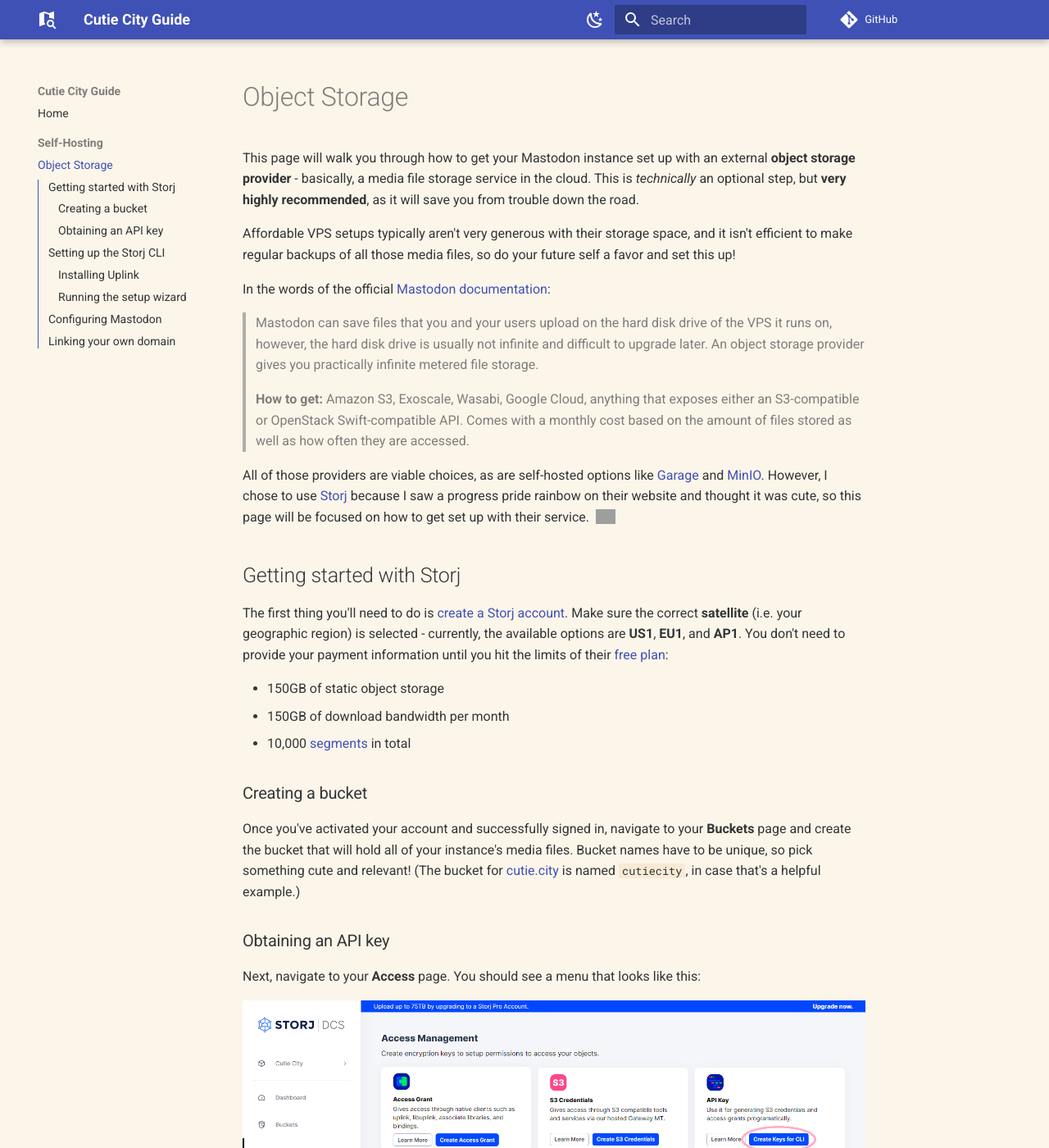
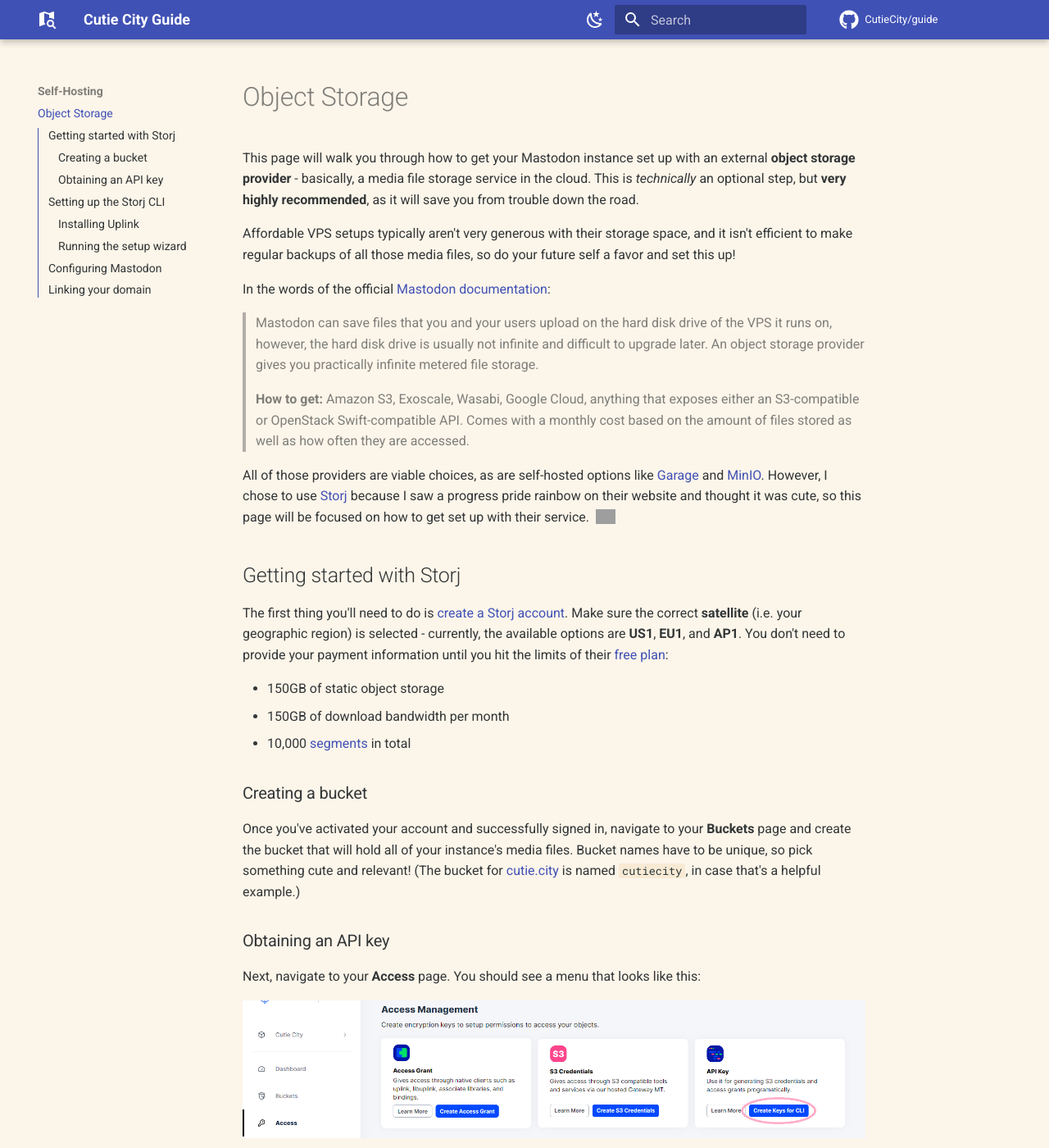
Before and after one commit to CutieCity/guide, an MkDocs documentation site: the page built from docs/self-hosting/object-storage.md, in a window 1280 px wide and 1400 px high. Shown: the whole window at 82% size. Built offline with MkDocs 1.6.1 and Material for MkDocs 9.7.7, drawn with Linux system fonts in a browser that asks for light colours; comment, search, counter and statistics services are not loaded; some of the changed text lies outside the part shown; grey boxes are pictures that could not be loaded.

```diff
--- a/docs/self-hosting/object-storage.md
+++ b/docs/self-hosting/object-storage.md
@@ -68,26 +68,35 @@ shown the resulting **Satellite Address** and **API Key**, but don't worry about
 using them right now - just click "Download .txt" and put the file somewhere
 safe.
 
-<div class="grid" markdown>
-<figure markdown>
+<div class="grid two-columns" style="margin-bottom: 0;" markdown>
+<figure style="width: 100%;" markdown>
 
 ![](/images/storj-create-key.png "Screenshot of the "Create Access" modal
 dialog. The type is set to "API Access", the name is set to "Kiki" (but this is
 unimportant), and the checkbox for "All" permissions is checked and circled in
 pink. The remaining options are untouched, and display their default
-values."){.image-preview data-gallery="storj-key"}
+values."){.preview data-gallery="storj-key" style="object-position: 0 42%;"}
 
 </figure>
-<figure markdown>
+<figure style="width: 100%;" markdown>
 
 ![](/images/storj-download-key.png "Screenshot of the success dialog displayed
-after clicking the "Create Keys" button in the previous image. The "Satellite
-Address" and "API Key" are visible - but don't worry, I've deleted this
-particular key! At the bottom, there is a large blue button labeled "Download
-.txt". It's circled in pink."){.image-preview data-gallery="storj-key"}
+after clicking the "Create Keys" button in the previous image. At the bottom,
+there is a large blue button labeled "Download .txt". It's circled in pink. The
+"Satellite Address" and "API Key" are visible. (Don't worry, I've revoked this
+particular key!)"){.preview data-gallery="storj-key"}
 
 </figure>
 </div>
+
+<p style="margin-top: 0; text-align: center;" markdown>
+<small style="font-style: italic;">
+
+**Tip:** Click on any of these images to expand them, or hover over them to view
+an image description.
+
+</small>
+</p>
 
 [create a storj account]: https://storj.io/signup
 [free plan]:
@@ -194,6 +203,6 @@ earlier, so open up that file and proceed with the following steps.
 
 Coming soon!
 
-## Linking your own domain
+## Linking your domain
 
 Coming soon!
--- a/docs/stylesheets/global.css
+++ b/docs/stylesheets/global.css
@@ -47,30 +47,59 @@
   --md-footer-fg-color: #fcf5ea;
   --md-footer-fg-color--light: #fcf5eab3;
   --md-footer-fg-color--lighter: #fcf5ea73;
-  --md-footer-bg-color: #14191ade;
-  --md-footer-bg-color--dark: #14191a52;
+  --md-footer-bg-color: #14191a8a;
+  --md-footer-bg-color--dark: #14191ab3;
 }
 
-/* Constrain the content area width on bigger (i.e. non-mobile) screens. */
+/* Adjust some features of the layout on bigger (i.e. non-mobile) screens. */
 @media screen and (min-width: 76.25em) {
+  /* Constrain the width of the content area to keep it easy-to-read. */
   .md-content {
     max-width: 800px;
   }
+  /* Hide the topmost navigation section title and the "Home" link. */
+  .md-nav--primary > .md-nav__title,
+  .md-nav--primary > .md-nav__list > .md-nav__item:first-child {
+    display: none;
+  }
+  /* Align the second navigation section to where the first one would be. */
+  .md-nav--primary > .md-nav__list > .md-nav__item:nth-child(2),
+  .md-nav--primary > .md-nav__list > .md-nav__item:nth-child(2) > label {
+    margin-top: 0;
+  }
 }
 
-/* Hide the dynamic "Back to top" button on smaller (i.e. mobile) screens. */
+/* Adjust some features of the layout on smaller (i.e. mobile) screens. */
 @media screen and (max-width: 76.25em) {
+  /* Hide the "Back to top" button that normally appears when scrolling up. */
   .md-top.md-icon {
     display: none !important;
   }
+  /* Hide the "Home" link in the top-level navigation menu. */
+  .md-nav--primary > .md-nav__list > .md-nav__item:first-child {
+    display: none;
+  }
+}
+
+/* Adjust the maximum height and scaling/cropping of preview images. */
+img.preview {
+  max-height: 168px;
+  object-fit: cover;
+  object-position: bottom;
+  width: 100%;
+}
+
+/* Make sure that two-column grids have two "cells" in each row. */
+.grid.two-columns {
+  grid-template-columns: repeat(2, minmax(50%, 1fr)) !important;
+}
+
+/* Hide the anchor link for the top-level header on each page. */
+.md-typeset h1 > .headerlink {
+  display: none;
 }
 
 /* Add some extra horizontal spacing around emoji. */
 .twemoji {
   margin: 0 0.25em;
 }
-
-/* Limit the vertical space occupiable by preview images. */
-.image-preview {
-  max-height: 300px;
-}
--- a/mkdocs.yml
+++ b/mkdocs.yml
@@ -1,7 +1,9 @@
 site_name: Cutie City Guide
+site_url: https://guide.cutie.city
 site_description: A guidebook for Cutie City and the wider Fediverse.
 site_author: Nuztalgia
 copyright: Copyright &copy; 2023 Nuztalgia
+repo_name: CutieCity/guide
 repo_url: https://github.com/CutieCity/guide
 
 nav:
@@ -14,6 +16,7 @@ theme:
   favicon: images/favicon.png
   icon:
     logo: material/map-search
+    repo: fontawesome/brands/github
   palette:
     - media: "(prefers-color-scheme: light)"
       scheme: default
@@ -36,7 +39,7 @@ extra:
   social:
     - icon: material/mastodon
       link: https://cutie.city
-      name: Check out our Mastodon server!
+      name: Check out our Mastodon instance!
     - icon: material/github
       link: https://github.com/CutieCity
       name: Visit our organization on GitHub!
@@ -47,6 +50,10 @@ extra:
 extra_css:
   - stylesheets/global.css
   - stylesheets/material.css
+
+plugins:
+  - glightbox
+  - search
 
 markdown_extensions:
   - admonition
@@ -63,7 +70,3 @@ markdown_extensions:
       permalink: ☍
       permalink_title: Link to this section
       title: Page Contents
-
-plugins:
-  - glightbox
-  - search
--- a/requirements.txt
+++ b/requirements.txt
@@ -198,9 +198,9 @@ mkdocs-glightbox==0.3.1 \
     --hash=sha256:1974f505e3272b617b5e7552fd09d8d918d267631ed991772b4bd103dc74bea2 \
     --hash=sha256:ac85e2d4d422cc4a670fa276840f0aa3064a1ec4ad25ccb6d6e82d11bb11e513
     # via -r requirements.in
-mkdocs-material==9.0.12 \
-    --hash=sha256:4da07b1390c6b78844f1566d723dd045572e645f31b108a1b5062fa7d11aa241 \
-    --hash=sha256:ff4233e4f4da0c879db0dbcb532a690a3f86f5a66a0cfcce99a124e82a462afb
+mkdocs-material==9.0.13 \
+    --hash=sha256:06e51eba6a090de070a3489890cf1e491d52c04c6ff2b06dd4586c6cdd974a3f \
+    --hash=sha256:a62696610899d01df091b4d5ad23f9811f878a1f34307d7cea677baf4854c84f
     # via -r requirements.in
 mkdocs-material-extensions==1.1.1 \
     --hash=sha256:9c003da71e2cc2493d910237448c672e00cefc800d3d6ae93d2fc69979e3bd93 \
```
Also changed, not shown: other parts of docs/self-hosting/object-storage.md (+1 -1 lines), docs/stylesheets/material.css (+2 -9 lines), 1 other file.
